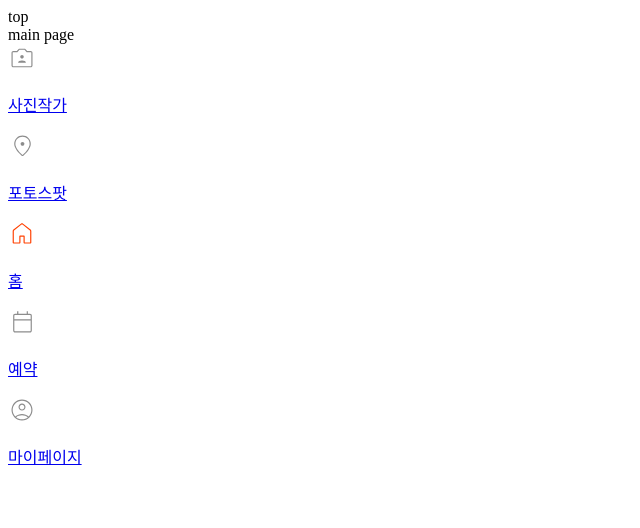
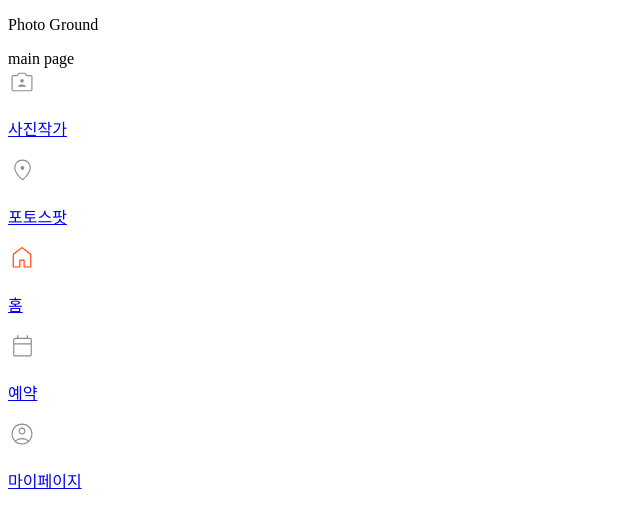
Before and after one commit to photo-ground/FE, a Next.js app: page / in a window 1280 px wide. Shown: the top 528 px of the page, without its empty margins (0-640 px from the left). Built offline with nearby package versions, Linux system fonts and the light colour scheme.

Commit message:
💄 ui: tnb 스타일링 및 제목 표시

```diff
--- a/src/components/TopNavigationBar/index.tsx
+++ b/src/components/TopNavigationBar/index.tsx
@@ -1,3 +1,27 @@
+'use client';
+
+import { usePathname } from 'next/navigation';
+import styled from 'styled-components';
+import Text from '@/components/atoms/Text';
+
+export const Container = styled.div`
+  display: flex;
+  justify-content: center;
+  padding: 1rem 1.25rem;
+`;
+
+const title: { [key: string]: string } = {
+  '/': 'Photo Ground',
+  '/photographer': '사진작가',
+  '/reserve': '예약관리',
+};
+
 export default function TopNavigationBar() {
-  return <div>top</div>;
+  const pathname: string = usePathname();
+
+  return (
+    <Container>
+      <Text variant="title1">{title[pathname]}</Text>
+    </Container>
+  );
 }
--- /dev/null
+++ b/src/components/TopNavigationBar/styles.ts
@@ -0,0 +1 @@
+import styled from 'styled-components';
--- a/src/lib/registry.tsx
+++ b/src/lib/registry.tsx
@@ -62,6 +62,7 @@ const GlobalStyle = createGlobalStyle`
 
   * {
    box-size: border-box;
+   color: ${theme.colors.white}
   }
 `;
 
```
